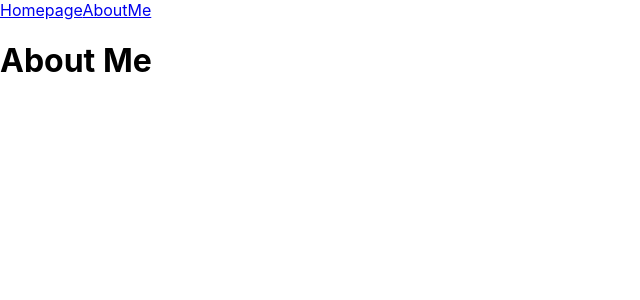
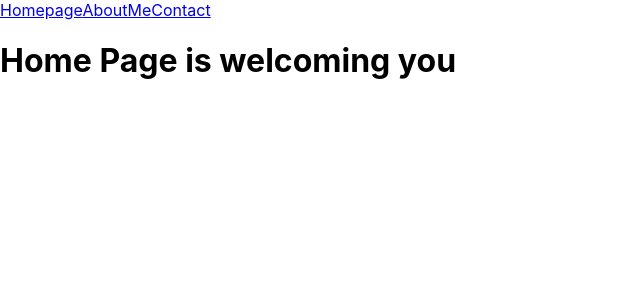
Before and after one commit to Divu03/React-Meta, a React (Create React App) app in the folder practiceapp/: page / in a window 1280 px wide. Shown: the top 300 px of the page, without its empty margins (0-640 px from the left). Built offline with nearby package versions, Linux system fonts and the light colour scheme.

Commit message:
completed  excersice 3.1.4

```diff
--- a/practiceapp/src/App.js
+++ b/practiceapp/src/App.js
@@ -2,6 +2,7 @@ import React from "react";
 import Homepage from "./components/Homepage";
 import AboutMe from "./components/AboutMe";
 import {Route,Routes,Link} from 'react-router-dom'
+import Contact from "./components/Contact";
 
 function App() {
     return(
@@ -9,10 +10,12 @@ function App() {
             <nav>
                 <Link to="/" className="nav-item">Homepage</Link>
                 <Link to="/aboutMe" className="nav-item">AboutMe</Link>
+                <Link to="/contact" className="nav-item">Contact</Link>
             </nav>
             <Routes>
                 <Route path="/" element={<Homepage/>}/>
                 <Route path="/aboutMe" element={<AboutMe/>}/>
+                <Route path="/contact" element={<Contact/>}/>
             </Routes>
         </div>
     );
--- /dev/null
+++ b/practiceapp/src/components/Contact.jsx
@@ -0,0 +1,7 @@
+function Contact() {
+    return(
+        <h1>Conatact little lemon</h1>
+    );
+}
+
+export default Contact;
--- a/practiceapp/src/components/Homepage.jsx
+++ b/practiceapp/src/components/Homepage.jsx
@@ -1,6 +1,6 @@
 function Homepage() {
     return(
-        <h1>About Me</h1>
+        <h1>Home Page is welcoming you</h1>
     );
 }
 
```
